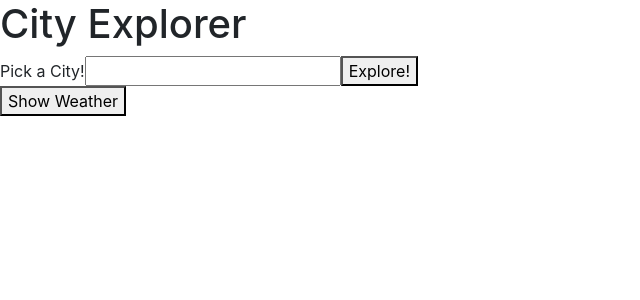
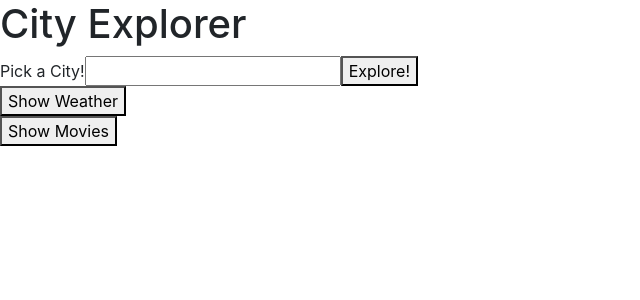
Before and after one commit to Shane-Patrick-Roach/city-explorer, a React (Create React App) app: page / in a window 1280 px wide. Shown: the top 300 px of the page, without its empty margins (0-640 px from the left). Built offline with nearby package versions, Linux system fonts and the light colour scheme.

Commit message:
added lab 8 build out

```diff
--- a/src/App.js
+++ b/src/App.js
@@ -1,7 +1,7 @@
 import React from 'react';
 import axios from 'axios';
 import Card from 'react-bootstrap/Card';
-import { ListGroup } from 'react-bootstrap';
+import { ListGroup, ListGroupItem } from 'react-bootstrap';
 
 
 
@@ -16,7 +16,9 @@ class App extends React.Component {
       errorMessage: '',
       renderError: false,
       weatherData: [],
-      showWeatherData: false
+      showWeatherData: false,
+      movieData: [],
+      showMovieData: false
 
     }
   }
@@ -53,9 +55,10 @@ class App extends React.Component {
   getWeatherInfo = async e => {
     e.preventDefault();
 
+    //console.log(this.state.lon)
     //route to hit //http://localhost:3002/weather?searchQuery=Seattle
     //let url = `${process.env.REACT_APP_SERVER_URL}/weather?searchQuery=${this.state.searchQuery}`
-    let url = `${process.env.REACT_APP_SERVER_URL}/weather?searchQuery=${this.state.searchQuery}`;
+    let url = `${process.env.REACT_APP_SERVER_URL}/weather?lat=${Math.round(this.state.cityData.lat)}&lon=${Math.round(this.state.cityData.lon)}`;
 
     let weatherResults = await axios.get(url);
 
@@ -68,16 +71,54 @@ class App extends React.Component {
 
   }
 
+  getMoviesInfo = async e => {
+    e.preventDefault();
+
+    // route to hit --- http://localhost:3002/movies?&query=Seattle
+
+    let url = `${process.env.REACT_APP_SERVER_URL}/movies?&query=${this.state.searchQuery}`;
+
+    let movieResults = await axios.get(url);
+
+    console.log(movieResults.data);
+
+    this.setState({
+      movieData: movieResults.data,
+      showMovieData: true
+
+    })
+
+
+  }
+
+
+
+
+
 
 
   render() {
 
     let weatherToRender = this.state.weatherData.map((day, idx) =>
       <ListGroup.Item key={idx}>
-        Date: {day.date}, High: {day.maxTemp}, Low: {day.lowTemp}, {day.description}
+        Date: {day.date}, High: {day.maxTemp}, Low: {day.lowTemp},{day.description}
+      </ListGroup.Item>
+    )
+
+    let moviesToRender = this.state.movieData.map((movie, idx) =>
+      <ListGroup.Item key={idx}>
+        <Card>
+          <Card.Img
+            src ={movie.image_url}
+            alt ={movie.overview}>
+          </Card.Img>
+
+        </Card>
       </ListGroup.Item>
 
     )
+
+
 
     return (
       <>
@@ -128,7 +169,16 @@ class App extends React.Component {
             }
 
           </article>
+          <article>
+            <button onClick={this.getMoviesInfo}>Show Movies</button>
+            {
+            this.state.showMovieData &&
+              <ListGroup>
+                {moviesToRender}
+              </ListGroup>
 
+            }
+          </article>
 
 
 
```
